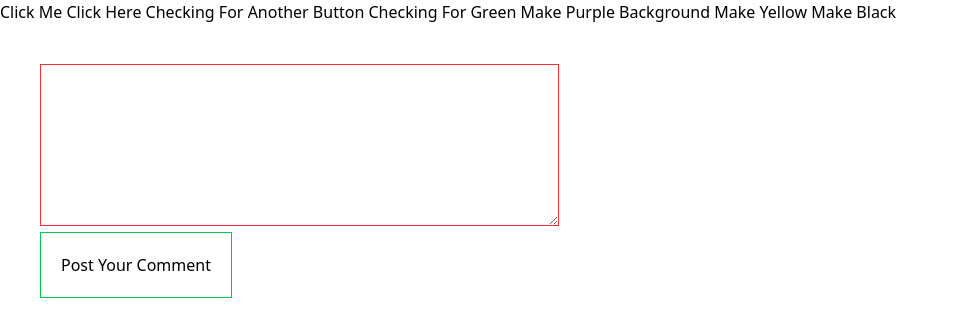
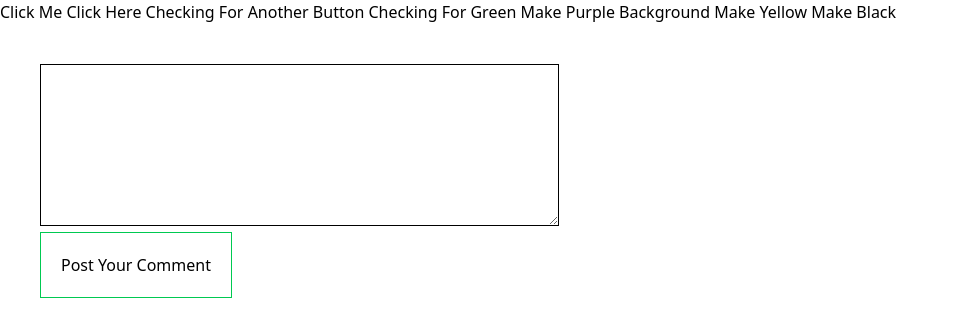
Before and after one commit to Sadia437/Button-Post-comment-section, a plain HTML site: page index.html in a window 1280 px wide. Shown: the whole page, without its empty margins (0-958 px from the left). Drawn offline with nearby package versions, Linux system fonts and the light colour scheme.

Commit message:
second time code push

```diff
--- a/index.html
+++ b/index.html
@@ -26,12 +26,10 @@
     <button id="black">Make Black</button>
 
 
-
-
     <div id="comment-show"></div>
     <div class="m-10">
         <div>
-            <textarea class="border-1 border-red-500 p-5" name="" rows="5" cols="50" id="comment-input"></textarea>
+            <textarea class="border-1 border-red p-5" name="" rows="5" cols="50" id="comment-input"></textarea>
             <br>
             <button id="post" class="border-1 border-green-500 p-5">Post Your Comment</button>
         </div>
@@ -61,6 +59,7 @@
         document.getElementById('comment-input').addEventListener('keydown', function (event) {
             if (event.key === 'Enter' && !event.shiftKey) {
                 event.preventDefault();
+                postComment();
             }
         });
     </script>
```
